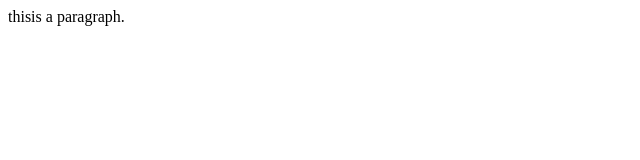
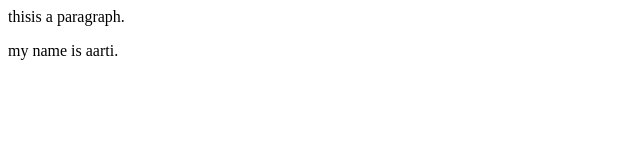
Before and after one commit to aarti-21-06/localRepo, a plain HTML site: page index.html in a window 1280 px wide. Shown: the full height of the page, 0-640 px from the left. Drawn offline with Linux system fonts and the light colour scheme.

Commit message:
add new paragraph

```diff
--- a/index.html
+++ b/index.html
@@ -1 +1,2 @@
 <p>thisis a paragraph.</p>
+<p>my name is aarti.</p>
```
